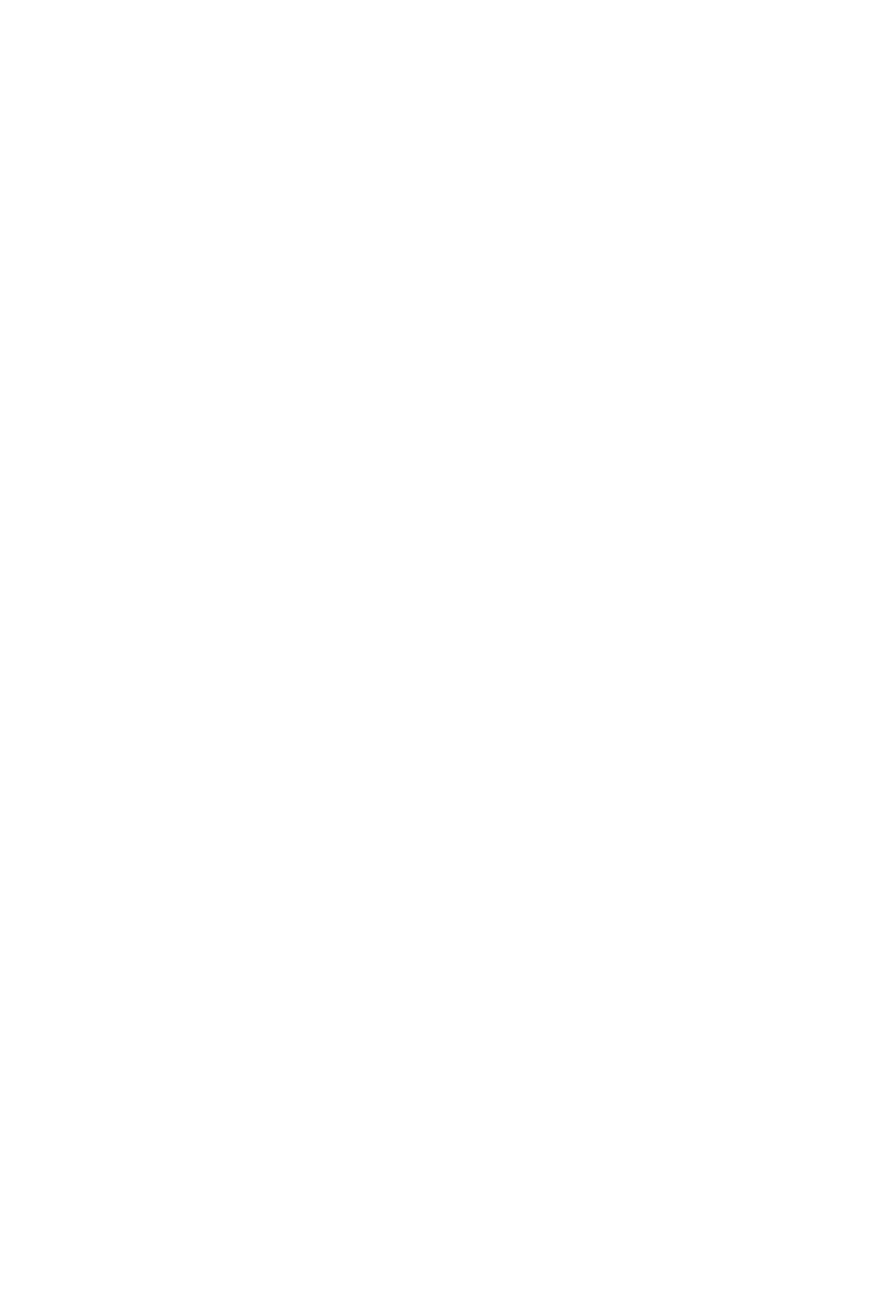
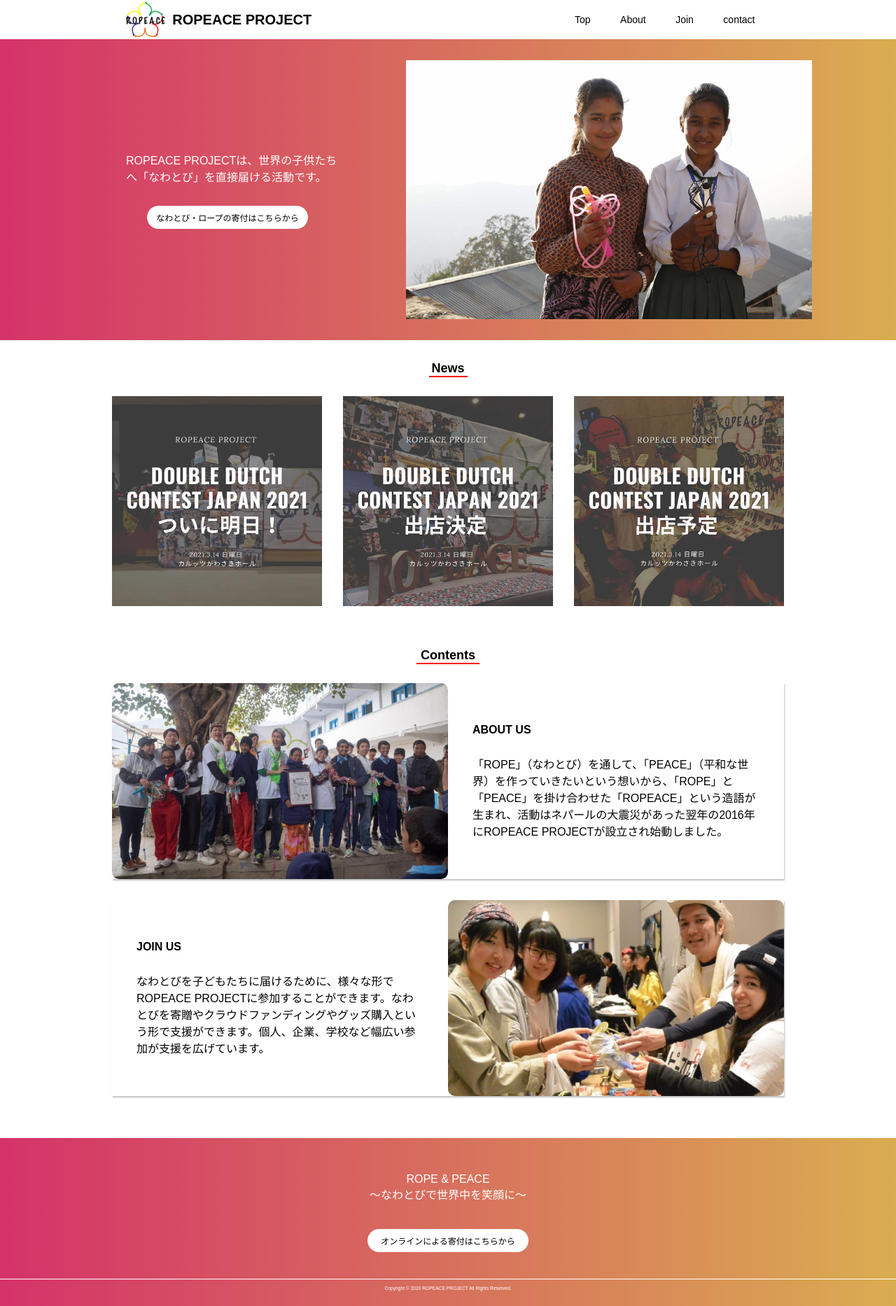
Before and after one commit to kiiii8r/php_training_course, a PHP site: page / in a window 1280 px wide. Before the commit the page is empty. Shown: the whole page at 70% size. Before the commit the page ends 800 px from the top, so only its background shows below. Run offline with PHP 8.4, Linux system fonts and the light colour scheme.

Commit message:
コンテンツ応用3-2

```diff
--- a/コーディング応用/3_2/base.css
+++ b/コーディング応用/3_2/base.css
@@ -22,7 +22,7 @@
 a{text-decoration: none;}
 
 html {
-
+	width: 1280px;
 }
 
 body {
@@ -38,3 +38,231 @@
 }
 
 /* 上の部分は気にせずここから書く */
+
+/* header */
+
+header {
+	height: 56px;
+	padding: 3px;
+}
+
+.top-rainbow {
+	width: 100%;
+}
+
+.nav {
+	display: flex;
+	justify-content: space-around;
+}
+
+.nav-logo {
+	display: flex;
+	align-items: center;
+}
+
+.logo-title {
+	font-weight: bold;
+	margin-left: 10px;
+	font-size: 20px;
+}
+
+.nav-link {
+	display: flex;
+	width: 300px;
+	height: 100%;
+	justify-content: space-around;
+	align-items: center;
+	font-size: 14px;
+}
+
+/* header */
+
+/* main */
+
+main {
+	height: 1570px;
+}
+
+/* top */
+
+.top-box {
+	position: relative;
+	width: 100%;
+	height: 430px;
+}
+
+.top-rainbow {
+	height: 430px;
+	width: 1280px;
+}
+
+.top-contents {
+	position: absolute;
+    top: 30px;
+    left: 0;
+	display: flex;
+}
+
+.left-section {
+	width: 400px;
+	margin: 130px 0 0 180px;
+}
+
+.top-wrapper {
+	width: 303px;
+	color: white;
+}
+
+.donation-link {
+	margin: 30px;
+	width: 230px;
+	background-color: white;
+	text-align: center;
+	display: block;
+	padding: 8px;
+	font-size: 12px;
+	border-radius: 18px;
+}
+
+.donation-link > a {
+	color: black;
+}
+
+.girls {
+	height: 370px;
+	width: 580px;
+}
+
+/* top */
+
+/* News */
+
+.news-wrapper {
+	font-weight: bold;
+	text-align: center;
+	height: 80px;
+}
+
+.news-title {
+	font-size: 18px;
+	width: 55px;
+	margin:auto;
+	padding-top: 30px;
+	border-bottom: solid 2px red;
+}
+
+.news-section{
+	height: 410px;
+}
+
+.news-list {
+	display: flex;
+	justify-content: center;
+}
+
+.news-box {
+	height: 300px;
+	width: 300px;
+	margin: 0 15px;
+}
+
+/* News */
+
+/* Contents */
+.contents-wrapper {
+	font-weight: bold;
+	text-align: center;
+	height: 80px;
+}
+
+.contents-title {
+	font-size: 18px;
+	width: 90px;
+	margin:auto;
+	padding-top: 30px;
+	border-bottom: solid 2px red;
+}
+
+.contents-section {
+	height: 700px;
+}
+
+.content-box {
+	display: flex;
+	justify-content: center;
+	width: 960px;
+	margin: auto;
+	margin-bottom: 30px;
+	box-shadow: 1px 2px 2px 0 rgba(0, 0, 0, 0.253);
+}
+
+.content-photo {
+	height: 280px;
+	width: 480px;
+	border-radius: 10px;
+}
+
+.content-detail {
+	margin: auto;
+}
+
+.content-title {
+	font-weight: bold;
+	height: 45px;
+}
+
+.content-text {
+	width: 410px;
+}
+
+/* Contents */
+
+/* main */
+
+/* footer */
+
+footer {
+	height: 240px;
+	position: relative;
+}
+
+.footer-rainbow {
+	height: 240px;
+	width: 1280px;
+}
+
+.footer-content {
+	position: absolute;
+	width: 100%;
+	top: 50px;
+	left: 0;
+}
+
+.footer-text {
+	text-align: center;
+	color: white;
+}
+
+.footer-link {
+	margin: 38px auto;
+	width: 230px;
+	background-color: white;
+	text-align: center;
+	display: block;
+	padding: 8px;
+	font-size: 12px;
+	border-radius: 18px;
+}
+
+.footer-link > a {
+	color: black;
+}
+
+.copyright {
+	width: 100%;
+	text-align: center;
+	border-top: solid 1px white;
+	color: white;
+	padding-top: 8px;
+	font-size: 8px;
+}
--- a/コーディング応用/3_2/index.html
+++ b/コーディング応用/3_2/index.html
@@ -2,9 +2,115 @@
 <html>
 <head>
   <meta charset="UTF-8">
-  <title></title>
+  <title>Ropeace Project</title>
   <link rel="stylesheet" type="text/css" href="base.css">
 </head>
 <body>
+  <header>
+    <div class="nav">
+      <div class="nav-logo">
+        <div><img src="images/logo.png" alt="虹" title="背景"></div>
+        <div class="logo-title">ROPEACE PROJECT</div>
+      </div>
+
+      <div class="nav-list">
+        <ul class="nav-link">
+          <li class="nav-details">Top</li>
+          <li class="nav-details">About</li>
+          <li class="nav-details">Join</li>
+          <li class="nav-details">contact</li>
+        </ul>
+      </div>
+    </div>
+
+  </header>
+
+  <main>
+
+    <div class="top-box">
+      <img class="top-rainbow" src="images/bg.png" alt="虹" title="背景">
+      <div class="top-contents">
+
+        <div class="left-section">
+          <div class="top-wrapper">
+          ROPEACE PROJECTは、世界の子供たちへ「なわとび」を直接届ける活動です。
+          </div>
+          <div class="donation-link">
+            <a href="#">なわとび・ロープの寄付はこちらから</a>
+          </div>
+        </div>
+        <div class="top-photo">
+          <img class="girls" src="images/main.png" alt="虹" title="背景">
+        </div>
+      </div>
+    </div>
+
+    <div class="news-section">
+      <div class="news-wrapper">
+        <div class="news-title">News</div>
+      </div>
+      <div class="news-list">
+        <div class="news-content">
+          <img class="news-box" src="images/news1.png" alt="虹" title="背景">
+        </div>
+        <div class="news-content">
+          <img class="news-box" src="images/news2.png" alt="虹" title="背景">
+        </div>
+        <div class="news-content">
+          <img class="news-box" src="images/news3.png" alt="虹" title="背景">
+        </div>
+      </div>
+    </div>
+
+    <div class="contents-section">
+      <div class="contents-wrapper">
+        <div class="contents-title">Contents</div>
+      </div>
+      <div class="content-box">
+
+        <img class="content-photo" src="images/contents1.png" alt="虹" title="背景">
+
+        <div class="content-detail">
+          <div class="content-title">
+            ABOUT US
+          </div>
+          <div class="content-text">
+            「ROPE」（なわとび）を通して、「PEACE」（平和な世界）を作っていきたいという想いから、「ROPE」と「PEACE」を掛け合わせた「ROPEACE」という造語が生まれ、活動はネパールの大震災があった翌年の2016年にROPEACE PROJECTが設立され始動しました。
+          </div>
+        </div>
+      </div>
+
+      <div class="content-box">
+
+        <div class="content-detail">
+          <div class="content-title">
+            JOIN US
+          </div>
+          <div class="content-text">
+            なわとびを子どもたちに届けるために、様々な形でROPEACE PROJECTに参加することができます。なわとびを寄贈やクラウドファンディングやグッズ購入という形で支援ができます。個人、企業、学校など幅広い参加が支援を広げています。
+          </div>
+        </div>
+
+        <img class="content-photo" src="images/contents2.png" alt="虹" title="背景">
+
+      </div>
+    </div>
+
+  </main>
+
+  <footer>
+    <img class="footer-rainbow" src="images/bg.png" alt="虹" title="背景">
+    <div class="footer-content">
+      <div class="footer-text">
+      ROPE & PEACE <br> 〜なわとびで世界中を笑顔に〜
+      </div>
+      <div class="footer-link">
+        <a href="#">オンラインによる寄付はこちらから</a>
+      </div>
+      <div class="copyright">
+        <small>Copyright © 2020 ROPEACE PROJECT All Rights Reserved.</small>
+      </div>
+    </div>
+  </footer>
 </body>
 </html>
```
Also changed, not shown: 4 other files.
